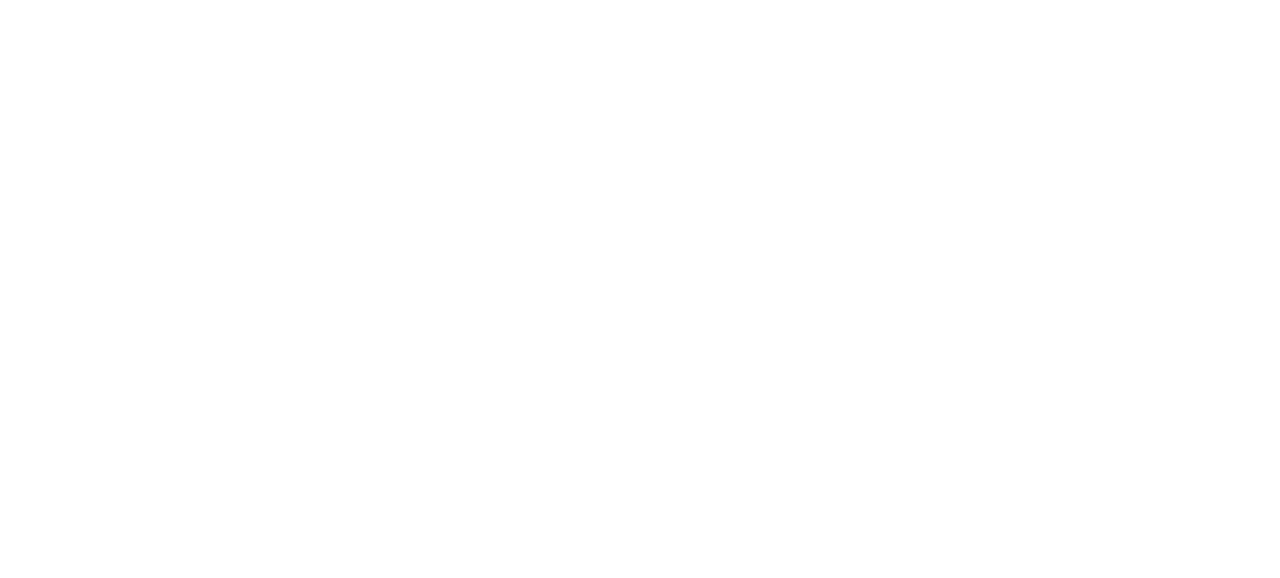
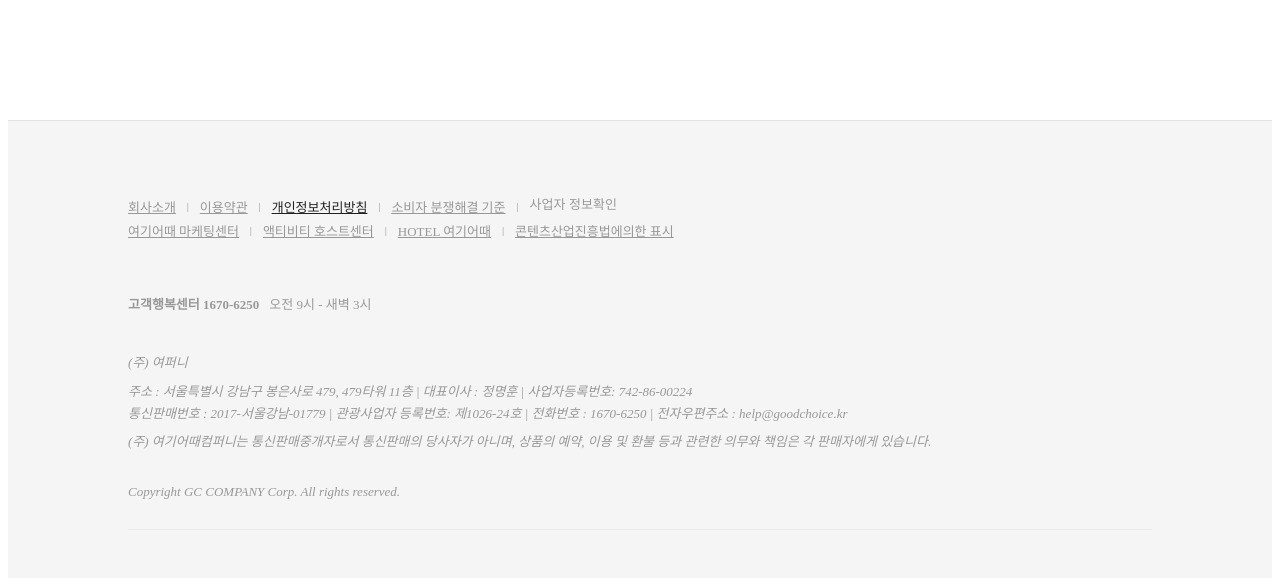
Before and after one commit to nangman-hosung/nangman_project, a plain HTML site: page index.html in a window 1280 px wide. Drawn offline with Linux system fonts and the light colour scheme.

Commit message:
first day

```diff
--- a/index.html
+++ b/index.html
@@ -5,6 +5,7 @@
     <meta http-equiv="X-UA-Compatible" content="IE=edge">
     <meta name="viewport" content="width=device-width, initial-scale=1.0">
     <title>Document</title>
+    <link rel="stylesheet" href="/style.css" type="text/css">
 </head>
 <body>
    <header>
@@ -13,9 +14,37 @@
    <main>
 
    </main>
-   <footer>
+    <footer>
+        <div class="align">
+            <ul class="link">
+                <li><a href="http://www.withinnovation.co.kr/" target="_blank">회사소개</a><span>|</span></li>
+                <li><a href="https://www.goodchoice.kr/more/terms" data-default="term">이용약관</a><span>|</span></li>
+                <li><a href="https://www.goodchoice.kr/more/terms/privacy" data-default="privacy">개인정보처리방침</a><span>|</span></li>
+                <li><a href="https://www.goodchoice.kr/more/terms/consumer" data-default="consumer">소비자 분쟁해결 기준</a><span>|</span></li>
+                <li><button type="button" onclick="pop_licence();return false;">사업자 정보확인</button><span>|</span></li>
+                <li><a href="//ad.goodchoice.kr/" target="_blank">여기어때 마케팅센터</a><span>|</span></li>
+                <li><a href="//host.goodchoice.kr/" target="_blank">액티비티 호스트센터</a><span>|</span></li>
+                <li><a href="//hotel.goodchoice.kr/" target="_blank">HOTEL 여기어때</a><span>|</span></li>
+                <li><a href="https://www.goodchoice.kr/more/contentsInfo">콘텐츠산업진흥법에의한 표시</a></li>
+            </ul>
+            <p><b>고객행복센터 1670-6250</b><span>오전 9시 - 새벽 3시</span></p>
+            <address>
+                <span>(주) 여퍼니</span>
+                주소 : 서울특별시 강남구 봉은사로 479, 479타워 11층 | 대표이사 : 정명훈 | 사업자등록번호: 742-86-00224<br>
+                통신판매번호 : 2017-서울강남-01779 | 관광사업자 등록번호: 제1026-24호 | 전화번호 : 1670-6250 | 전자우편주소 : help@goodchoice.kr<br>
+                <span class="order">(주) 여기어때컴퍼니는 통신판매중개자로서 통신판매의 당사자가 아니며, 상품의 예약, 이용 및 환불 등과 관련한 의무와 책임은 각 판매자에게 있습니다.</span><br>
+                Copyright GC COMPANY Corp. All rights reserved.
+            </address>
 
-   </footer>
+            <div class="ico">
+                <a href="//www.facebook.com/goodchoiceofficial" target="_black" class="icon-icn_login_facebook"><span>여기어때 페이스북</span></a>
+                <a href="//blog.gccompany.co.kr" target="_black" class="icon-ic_blog"><span>여기어때 블로그</span></a>
+                <a href="//post.naver.com/my.nhn?memberNo=25599212" target="_black" class="icon-ic_naverpost"><span>네이버포스트</span></a>
+            </div>
+
+        </div>
+
+    </footer>
 </body>
 
 </html>
--- a/style.css
+++ b/style.css
@@ -0,0 +1,50 @@
+@charset "utf-8";
+footer{margin:0;padding:0;border:0;box-sizing: border-box;}
+.wrap footer.show{opacity:1;visibility:visible;}
+a,input,button,div,li,textarea,form,label,select{-webkit-tap-highlight-color:rgba(0,0,0,0)} /* 하이라이트 제거 */
+ul{
+    list-style:none;
+    padding-left:0px;
+    }
+/* Footer */
+footer{overflow:hidden;clear:both;position:relative;padding:23px 16px 16px 16px !important;background:rgb(245,245,245);font-size:10px;line-height:16px;color:rgba(0,0,0,0.38);}
+footer a{color:rgba(0,0,0,0.38)}
+footer .link li{float:left;margin-bottom:13px;line-height:normal}
+footer .link li a{display:inline-block}
+footer .link li button{padding: 0;border: none;background: none;font-size:10px;line-height: 1;color: rgba(0,0,0,0.38);}
+footer .link li span{display:inline-block;width:24px;text-align:center}
+footer .link li:nth-of-type(3) a{color:rgba(0,0,0,0.87);}
+footer .link li:nth-child(4) span, footer .link li:nth-child(7) span {display:none}
+footer .link li:nth-child(5), footer .link li:nth-child(8) {clear:both}
+footer .link li:last-child{margin-bottom:0}
+footer p {clear:both;padding:27px 0 27px 0}
+footer p b, footer p span {display:inline-block}
+footer address {display: inline-block;}
+footer address span{display:block;padding-bottom:6px}
+footer address .order {display:block;padding:6px 0;}
+footer .ico{overflow: hidden;margin-top: 20px;padding: 20px 0 5px 0;border-top: 1px solid rgba(0,0,0,0.04)}
+footer .ico a{display: inline-block;float: left;margin-right: 10px;font-size: 22px;color: rgba(0,0,0,0.48)}
+footer .ico span{display: inline-block;overflow: hidden;width: 0;text-indent: -9999px}
+.btn_go_top{display:inline-block;display:none;position:fixed;bottom:15px;right:15px;z-index:20;width:40px;height:40px;border:none;background:url('//image.goodchoice.kr/images/web_v3/ico_top.png') 0 0 no-repeat;background-size:40px auto;text-indent:-9999px}
+
+@media all and (min-width:1024px){
+	footer{overflow:hidden;clear:both;position:relative;margin-top:120px;padding:63px 31px 40px 31px !important;border-top:1px solid rgba(0,0,0,0.08);background:rgb(245,245,245);font-size:13px;line-height:20px;color:rgba(0,0,0,0.38)}
+	footer .align{width:1024px;margin:0 auto}
+	footer a{color:rgba(0,0,0,0.38)}
+	footer .link{overflow:hidden}
+	footer .link li{float:left; margin-bottom:5px; line-height:normal}
+	footer .link li a{display:inline-block}
+	footer .link li button{font-size:13px;}
+	footer .link li span{display:inline-block;position:relative;top:-2px;width:24px;font-size:11px;text-align:center}
+	footer .link li:nth-child(5) span{display:none}
+	footer .link li:nth-child(6) {clear:both}
+	footer .link li:nth-child(4) span, footer .link li:nth-child(7) span {display:inline-block;}
+	footer .link li:nth-child(5),footer .link li:nth-child(8){clear:none}
+	footer .link li:last-child{margin-bottom:0}
+	footer p{clear:both;padding:37px 0 24px 0}
+	footer p b{display:inline-block;margin-right:10px}
+	footer address{line-height:22px}
+	footer address span{display:block;padding-bottom:7px}
+	footer .ico{margin: 26px 0 0 0}
+	footer .ico a{margin-right: 25px;font-size: 30px;}
+} /* Media query Close */
```
